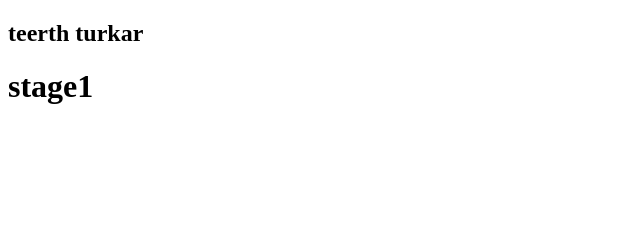
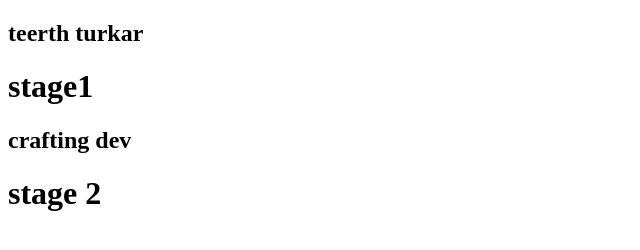
Before and after one commit to teertharaj07/coding_with_friends, a plain HTML site: page index.html in a window 1280 px wide. Shown: the whole page, without its empty margins (0-640 px from the left). Drawn offline with Linux system fonts and the light colour scheme.

Commit message:
code written by crafting dev

```diff
--- a/index.html
+++ b/index.html
@@ -8,5 +8,9 @@
 <body>
     <h2>teerth turkar</h2>
     <h1>stage1</h1>
+
+
+    <h2>crafting dev</h2>
+    <h1>stage 2</h1>
 </body>
 </html>
```
